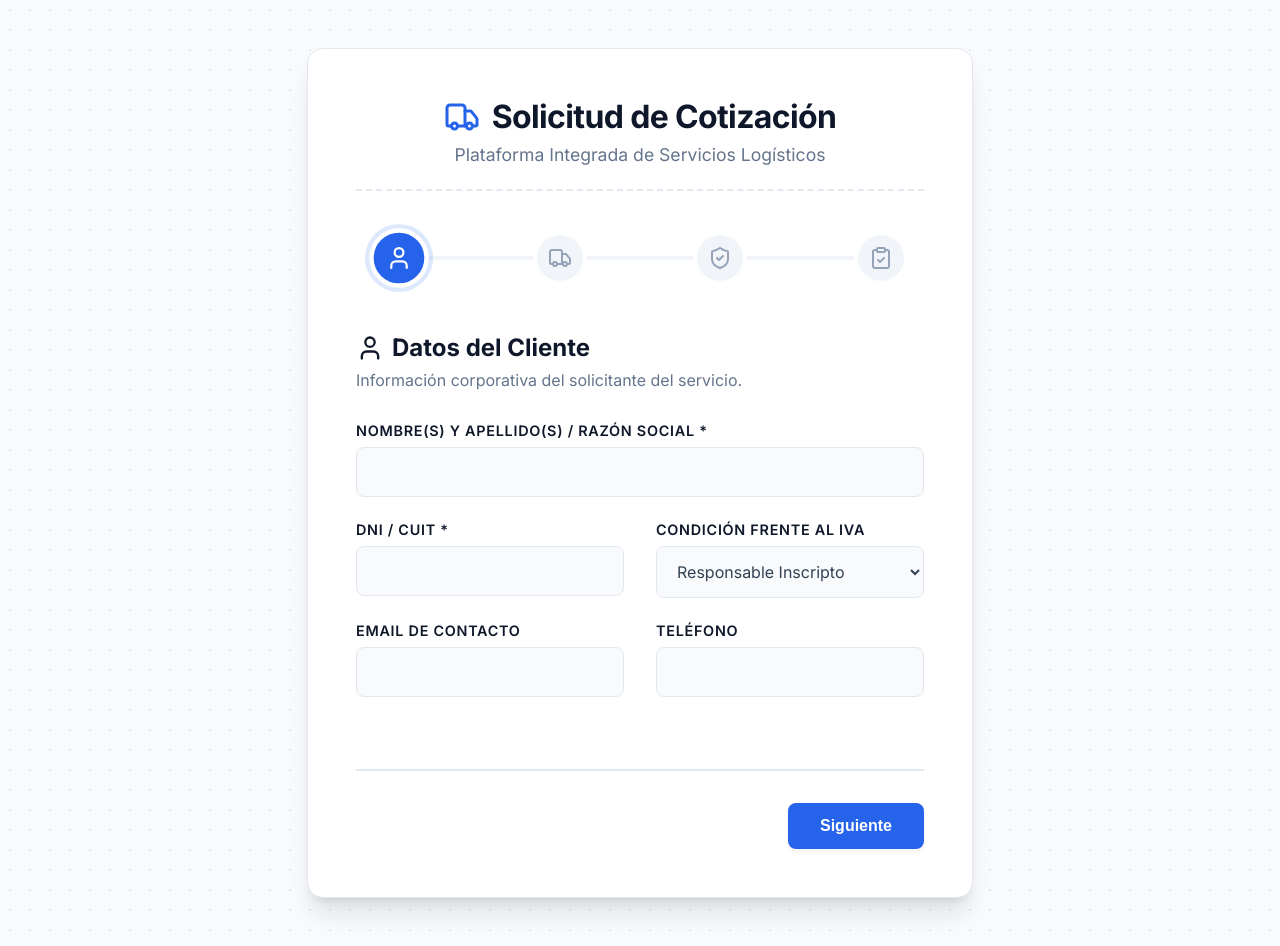
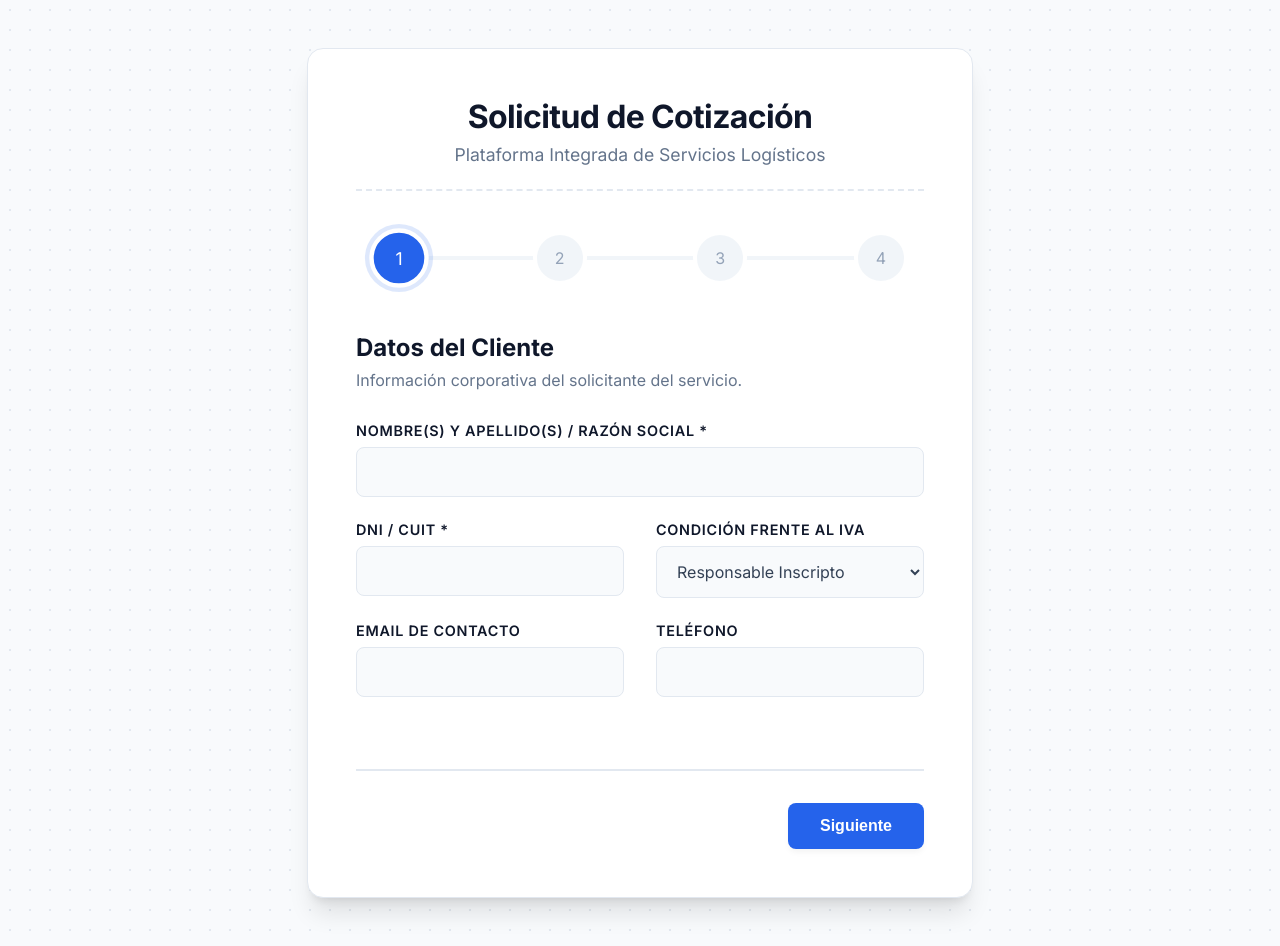
Before and after one commit to nielsenjuanpedro0-lab/formulariotransportes, a React (Vite) app: page / in a window 1280 px wide. Built offline with nearby package versions, Linux system fonts and the light colour scheme.

Commit message:
Remove lucide icons as requested

```diff
--- a/src/components/WizardForm.jsx
+++ b/src/components/WizardForm.jsx
@@ -1,16 +1,4 @@
 import React, { useState } from 'react';
-import {
-  User,
-  Truck,
-  ShieldCheck,
-  ClipboardCheck,
-  CheckCircle,
-  MapPin,
-  Calendar,
-  Package,
-  FileText,
-  AlertCircle
-} from 'lucide-react';
 
 const WizardForm = () => {
   const [step, setStep] = useState(1);
@@ -67,22 +55,15 @@ const WizardForm = () => {
   };
 
   const renderStepIndicator = () => {
-    const steps = [
-      { num: 1, icon: <User /> },
-      { num: 2, icon: <Truck /> },
-      { num: 3, icon: <ShieldCheck /> },
-      { num: 4, icon: <ClipboardCheck /> }
-    ];
-
     return (
       <div className="wizard-steps">
-        {steps.map((s) => (
+        {[1, 2, 3, 4].map((num) => (
           <div
-            key={s.num}
-            className={`step-indicator ${step === s.num ? 'active' : ''} ${step > s.num ? 'completed' : ''}`}
-            title={`Paso ${s.num}`}
+            key={num}
+            className={`step-indicator ${step === num ? 'active' : ''} ${step > num ? 'completed' : ''}`}
+            title={`Paso ${num}`}
           >
-            {step > s.num ? <CheckCircle /> : s.icon}
+            {step > num ? '✓' : num}
           </div>
         ))}
       </div>
@@ -94,7 +75,7 @@ const WizardForm = () => {
       case 1:
         return (
           <div className="form-section">
-            <h2><User size={28} /> Datos del Cliente</h2>
+            <h2>Datos del Cliente</h2>
             <p style={{marginBottom: '2rem', color: 'var(--text-muted)'}}>Información corporativa del solicitante del servicio.</p>
 
             <div className="form-group">
@@ -133,7 +114,7 @@ const WizardForm = () => {
       case 2:
         return (
           <div className="form-section">
-            <h2><Truck size={28} /> Datos de la Carga y Logística</h2>
+            <h2>Datos de la Carga y Logística</h2>
             <p style={{marginBottom: '2rem', color: 'var(--text-muted)'}}>Detalles operativos necesarios para cotizar el flete de la mercadería.</p>
 
             <div className="form-row">
@@ -225,7 +206,7 @@ const WizardForm = () => {
       case 3:
         return (
           <div className="form-section">
-            <h2><ShieldCheck size={28} /> Seguros de Carga (Opcional)</h2>
+            <h2>Seguros de Carga (Opcional)</h2>
             <p style={{marginBottom: '2rem', color: 'var(--text-muted)'}}>¿Deseas asegurar la mercadería durante el trayecto para mayor tranquilidad?</p>
 
             <div className={`checkbox-group ${formData.quiereSeguro ? 'highlighted' : ''}`} style={{ marginBottom: '0' }}>
@@ -257,13 +238,13 @@ const WizardForm = () => {
       case 4:
         return (
           <div className="form-section">
-            <h2><ClipboardCheck size={28} /> Resumen de la Solicitud</h2>
+            <h2>Resumen de la Solicitud</h2>
             <p style={{marginBottom: '1rem', color: 'var(--text-muted)'}}>Por favor, revisa que los datos sean correctos antes de confirmar el envío.</p>
 
             <div className="summary-grid">
 
               <div className="summary-card">
-                <h3><User size={20}/> Cliente</h3>
+                <h3>Cliente</h3>
                 <div className="summary-item">
                   <span className="label">Razón Social</span>
                   <span className="value">{formData.nombre || 'No especificado'}</span>
@@ -279,7 +260,7 @@ const WizardForm = () => {
               </div>
 
               <div className="summary-card">
-                <h3><MapPin size={20}/> Ruta y Logística</h3>
+                <h3>Ruta y Logística</h3>
                 <div className="summary-item">
                   <span className="label">Origen ➔ Destino</span>
                   <span className="value">{formData.origen || 'A definir'} ➔ {formData.destino || 'A definir'} ({formData.tipoDestino})</span>
@@ -295,7 +276,7 @@ const WizardForm = () => {
               </div>
 
               <div className="summary-card">
-                <h3><Package size={20}/> Carga</h3>
+                <h3>Carga</h3>
                 <div className="summary-item">
                   <span className="label">Formato y Peso</span>
                   <span className="value">{formData.tipoCarga} - {formData.pesoEstimado || 'Sin especificar'}</span>
@@ -313,7 +294,7 @@ const WizardForm = () => {
               </div>
 
               <div className="summary-card" style={{ borderColor: formData.quiereSeguro ? 'var(--accent)' : 'var(--border-color)', background: formData.quiereSeguro ? '#eff6ff' : '#f8fafc' }}>
-                <h3 style={{ color: formData.quiereSeguro ? 'var(--accent)' : 'var(--primary)' }}><ShieldCheck size={20}/> Seguro Opcional</h3>
+                <h3 style={{ color: formData.quiereSeguro ? 'var(--accent)' : 'var(--primary)' }}>Seguro Opcional</h3>
                 <div className="summary-item">
                   <span className="label">Estado</span>
                   <span className="value" style={{ fontWeight: 700, color: formData.quiereSeguro ? 'var(--accent)' : 'var(--text-muted)' }}>
@@ -337,8 +318,7 @@ const WizardForm = () => {
             </div>
 
             <div style={{ marginTop: '2rem', display: 'flex', alignItems: 'center', gap: '0.5rem', fontSize: '0.85rem', color: 'var(--text-muted)' }}>
-              <AlertCircle size={16} />
-              <p>La presente solicitud está sujeta a disponibilidad de flota, análisis de rutas y aprobación comercial.</p>
+              <p>IMPORTANTE: La presente solicitud está sujeta a disponibilidad de flota, análisis de rutas y aprobación comercial.</p>
             </div>
           </div>
         );
@@ -350,7 +330,7 @@ const WizardForm = () => {
   if (isSubmitted) {
     return (
       <div className="glass-panel" style={{ textAlign: 'center', padding: '5rem 2rem', animation: 'fadeInDown 0.5s ease-out' }}>
-        <CheckCircle size={80} color="var(--success)" style={{ marginBottom: '1.5rem' }} />
+        <div style={{ fontSize: '4rem', color: 'var(--success)', marginBottom: '1.5rem' }}>✓</div>
         <h2 style={{ color: 'var(--primary)', marginBottom: '1rem', fontSize: '2rem' }}>¡Cotización Solicitada!</h2>
         <p style={{ color: 'var(--text-muted)', marginBottom: '2.5rem', fontSize: '1.1rem', lineHeight: '1.6', maxWidth: '600px', margin: '0 auto 2.5rem' }}>
           Hemos recibido los datos de la carga correctamente. Nuestro equipo logístico analizará la viabilidad y se pondrá en contacto a la brevedad con la propuesta económica.
@@ -365,7 +345,7 @@ const WizardForm = () => {
   return (
     <div className="glass-panel">
       <div className="header">
-        <h1><Truck size={36} color="var(--accent)" /> Solicitud de Cotización</h1>
+        <h1>Solicitud de Cotización</h1>
         <p>Plataforma Integrada de Servicios Logísticos</p>
       </div>
 
@@ -385,7 +365,7 @@ const WizardForm = () => {
             </button>
           ) : (
             <button type="submit" className="btn-primary" style={{ background: 'var(--success)'}}>
-              <CheckCircle size={20} /> Confirmar y Enviar
+              Confirmar y Enviar
             </button>
           )}
         </div>
```
